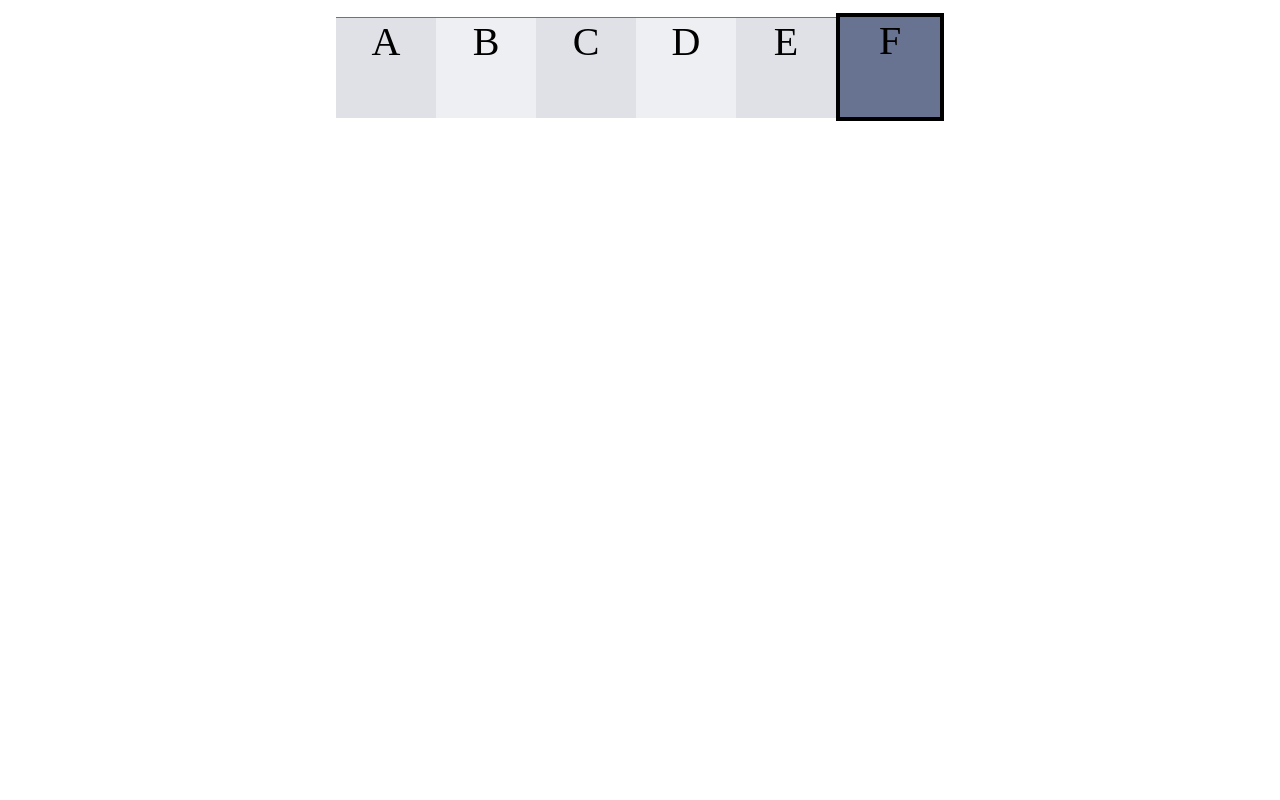
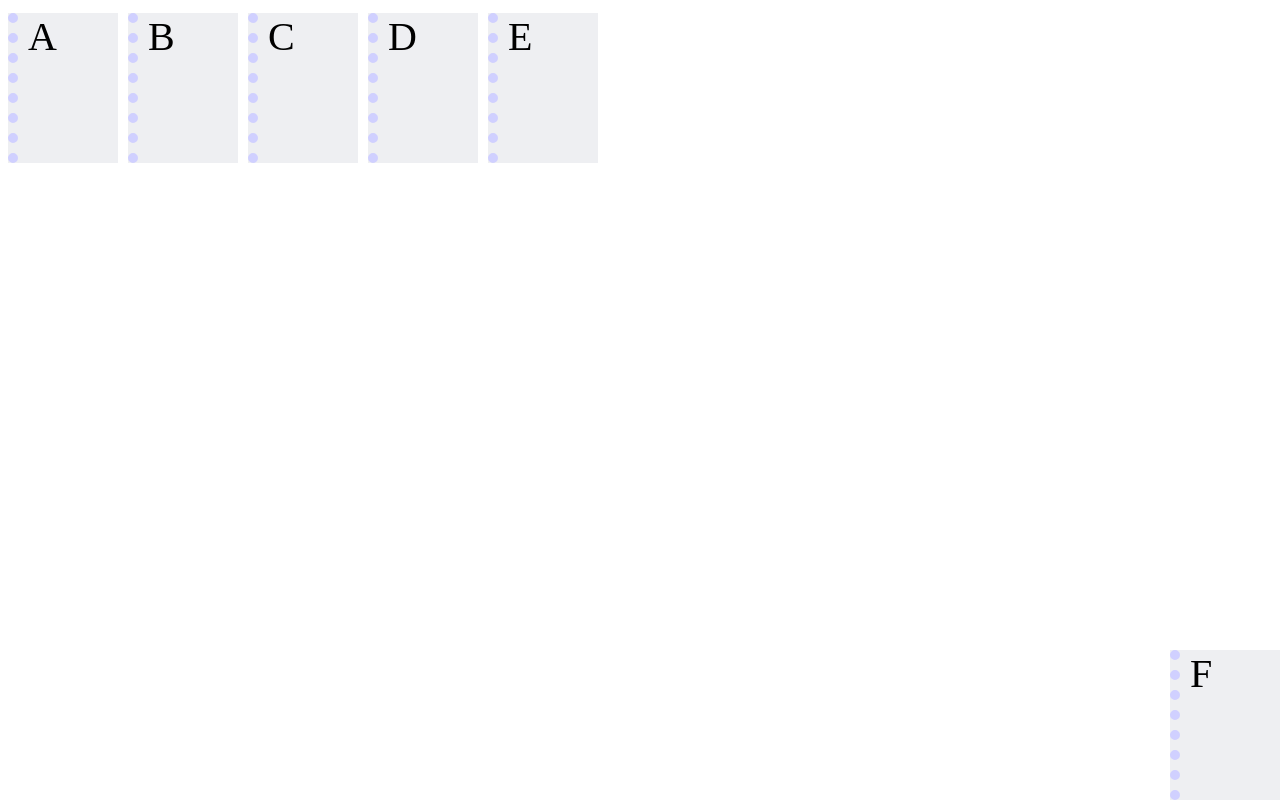
Before and after one commit to chunyuen0812/CS142EX, a plain HTML site: page CS142 Project 1/index.html in a window 1280 px wide. Drawn offline with Linux system fonts and the light colour scheme.

Commit message:
project 1 finished

```diff
--- a/CS142 Project 1/index.html
+++ b/CS142 Project 1/index.html
@@ -4,7 +4,6 @@
 <head>
     <meta charset="UTF-8">
     <meta name="viewport" content="width=device-width, initial-scale=1.0">
-    <link rel="stylesheet" href="./styleA.css">
     <link rel="stylesheet" href="./styleB.css">
     <title>Document</title>
 </head>
--- a/CS142 Project 1/styleA.css
+++ b/CS142 Project 1/styleA.css
@@ -35,5 +35,4 @@
     display: flex;
     flex-direction: column;
     align-items: center;
-    justify-content: center;
 }
--- a/CS142 Project 1/styleB.css
+++ b/CS142 Project 1/styleB.css
@@ -1,39 +1,42 @@
-.normal-1 {
-    height: 100px;
-    width: 100px;
+.normal-1,
+.normal-2 {
+    height: 150px;
+    width: 90px;
     font-size: 40px;
     font-style: Tahoma;
-    text-align: center;
-    border-top: 1px solid #687291;
-    background-color: #dfe1e7;
-    margin-top: 5px;
-}
-
-.normal-2 {
-    height: 100px;
-    width: 100px;
-    font-size: 40px;
-    font-style: Tahoma;
-    text-align: center;
-    border-top: 1px solid #687291;
+    text-align: left;
     background-color: #eeeff2;
     margin-top: 5px;
+    border-left: 10px dotted #D0D0FF;
+    padding-left: 10px;
+    margin-right: 10px;
 }
 
 .F-Style {
-    border: 4px solid black;
-    height: 100px;
-    width: 100px;
+    height: 150px;
+    width: 90px;
     font-size: 40px;
     font-style: Tahoma;
-    background-color: #687291;
+    background-color: #eeeff2;
     margin-top: 5px;
-    text-align: center;
+    text-align: left;
+    border-left: 10px dotted #D0D0FF;
+    padding-left: 10px;
+    position: absolute;
+    bottom: 0;
+    right: 0;
 }
+
+.normal-1:hover,
+.normal-2:hover,
+.F-Style:hover {
+    cursor: grab;
+    background-color: yellow;
+    color: goldenrod;
+}
+
 
 .container {
     display: flex;
     flex-direction: row;
-    align-items: center;
-    justify-content: center;
 }
```
